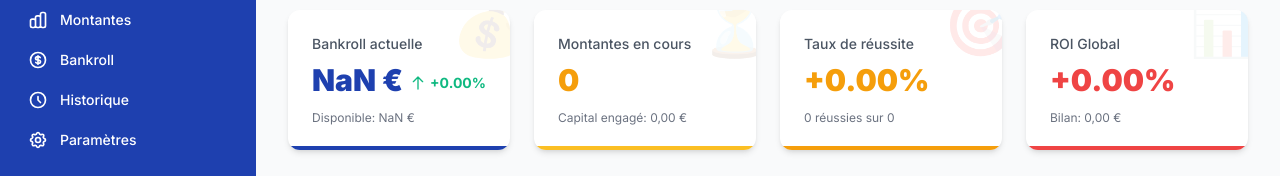
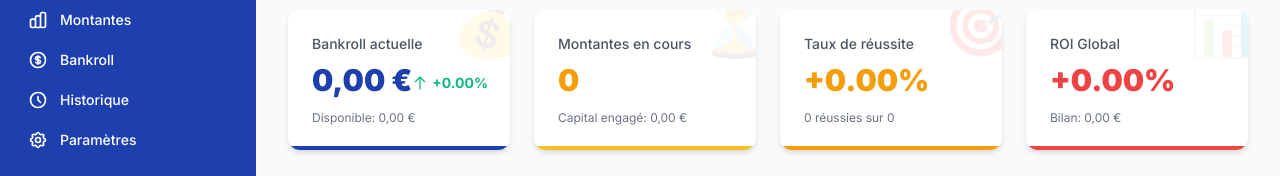
Before and after one commit to Web-Online-Concept/montantes, a Next.js app: page /admin in a window 1280 px wide. Shown: the part 182-358 px from the top of the page. Built offline with nearby package versions, Linux system fonts and the light colour scheme; no server answers; the database is empty.

Commit message:
Update page.tsx

```diff
--- a/app/admin/page.tsx
+++ b/app/admin/page.tsx
@@ -55,21 +55,18 @@ export default function AdminDashboardPage() {
 
   // Fonction pour obtenir la configuration d'état
   const getEtatConfig = (etat: string) => {
-    let config = ETATS_CONFIG[etat as keyof typeof ETATS_CONFIG]
+    const config = ETATS_CONFIG[etat as keyof typeof ETATS_CONFIG]
 
-    if (!config) {
-      if (etat === 'ARRETEE') {
-        config = ETATS_CONFIG.REUSSI
-      } else {
-        config = {
-          label: etat,
-          couleur: '#6b7280',
-          emoji: '❓'
-        }
-      }
+    if (config) {
+      return config
     }
 
-    return config
+    // Retourner un objet par défaut compatible avec le type
+    return {
+      label: 'Inconnu' as const,
+      couleur: '#6b7280' as const,
+      emoji: '⏹️' as const
+    }
   }
 
   // Fonction pour obtenir les classes CSS selon l'état
@@ -104,18 +101,18 @@ export default function AdminDashboardPage() {
         {/* Titre */}
         <div>
           <h1 className="text-3xl font-bold text-gray-900">Dashboard Administration</h1>
-          <p className="text-gray-600 mt-1">Vue d&apos;ensemble et actions rapides</p>
+          <p className="text-gray-600 mt-1">Vue d'ensemble et actions rapides</p>
         </div>
 
         {/* Stats principales */}
         <div className="grid grid-cols-1 md:grid-cols-2 lg:grid-cols-4 gap-6">
           <StatsCard
             title="Bankroll actuelle"
-            value={formatEuro(data.stats.bankrollActuelle)}
-            subtitle={`Disponible: ${formatEuro(data.stats.bankrollDisponible)}`}
-            variation={data.stats.bankrollInitiale > 0
-              ? ((data.stats.bankrollActuelle - data.stats.bankrollInitiale) / data.stats.bankrollInitiale) * 100
-              : data.stats.bankrollActuelle > 0 ? 100 : 0}
+            value={formatEuro(data.stats.bankrollActuelle || 0)}
+            subtitle={`Disponible: ${formatEuro(data.stats.bankrollDisponible || 0)}`}
+            variation={data.stats.bankrollInitiale && data.stats.bankrollInitiale > 0
+              ? ((data.stats.bankrollActuelle || 0) - data.stats.bankrollInitiale) / data.stats.bankrollInitiale * 100
+              : data.stats.bankrollActuelle && data.stats.bankrollActuelle > 0 ? 100 : 0}
             icon="💰"
             color="primary"
           />
```
